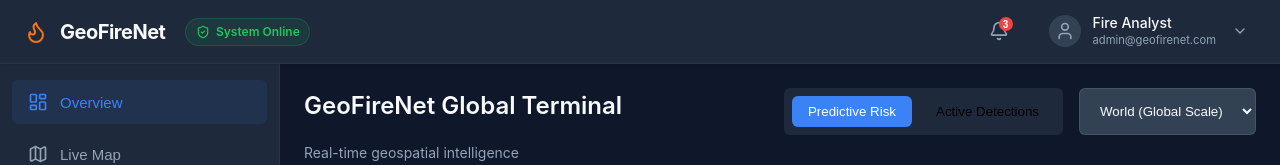
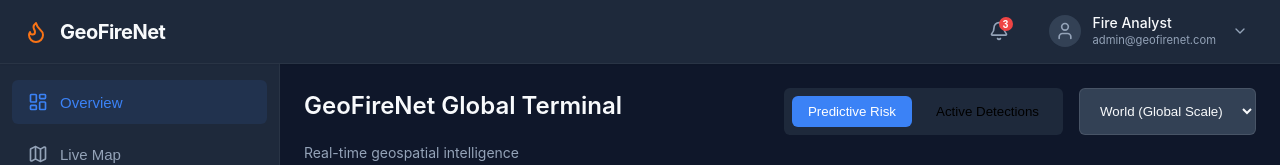
Before and after one commit to dasunikayapabandara/GeoFireNet, a React (Vite) app in the folder dashboard/: page / in a window 1280 px wide. Both pictures are taken after a click on the button "Secure Login". Shown: the top 165 px of the page. Built offline with nearby package versions, Linux system fonts and the light colour scheme; no server answers.

Commit message:
feat: remove "System Online" status display and `ShieldCheck` icon from the header.

```diff
--- a/dashboard/src/components/Header.tsx
+++ b/dashboard/src/components/Header.tsx
@@ -1,5 +1,5 @@
 import React, { useState, useRef, useEffect } from 'react';
-import { Flame, Bell, User, ShieldCheck, ChevronDown } from 'lucide-react';
+import { Flame, Bell, User, ChevronDown } from 'lucide-react';
 import '../styles/Header.css';
 import { useAuth } from '../context/AuthContext';
 
@@ -35,10 +35,6 @@ const Header: React.FC<{ setActiveTab: (tab: string) => void }> = ({ setActiveTa
             <div className="header-logo" onClick={() => setActiveTab('dashboard')} style={{ cursor: 'pointer' }}>
                 <Flame className="logo-icon" size={24} color="#f97316" />
                 <h1 className="logo-text">GeoFireNet</h1>
-                <div className="system-status desktop-only">
-                    <ShieldCheck size={14} className="status-icon" color="#22c55e" />
-                    <span>System Online</span>
-                </div>
             </div>
 
             <div className="header-actions">
```
